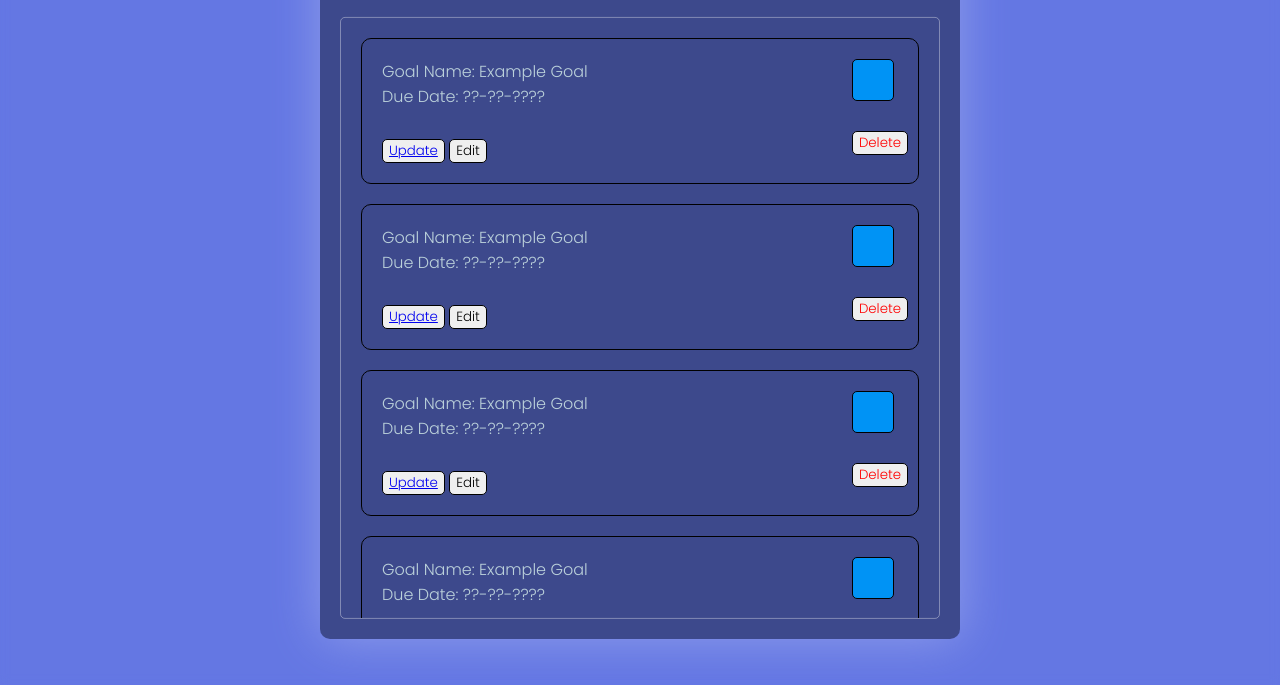
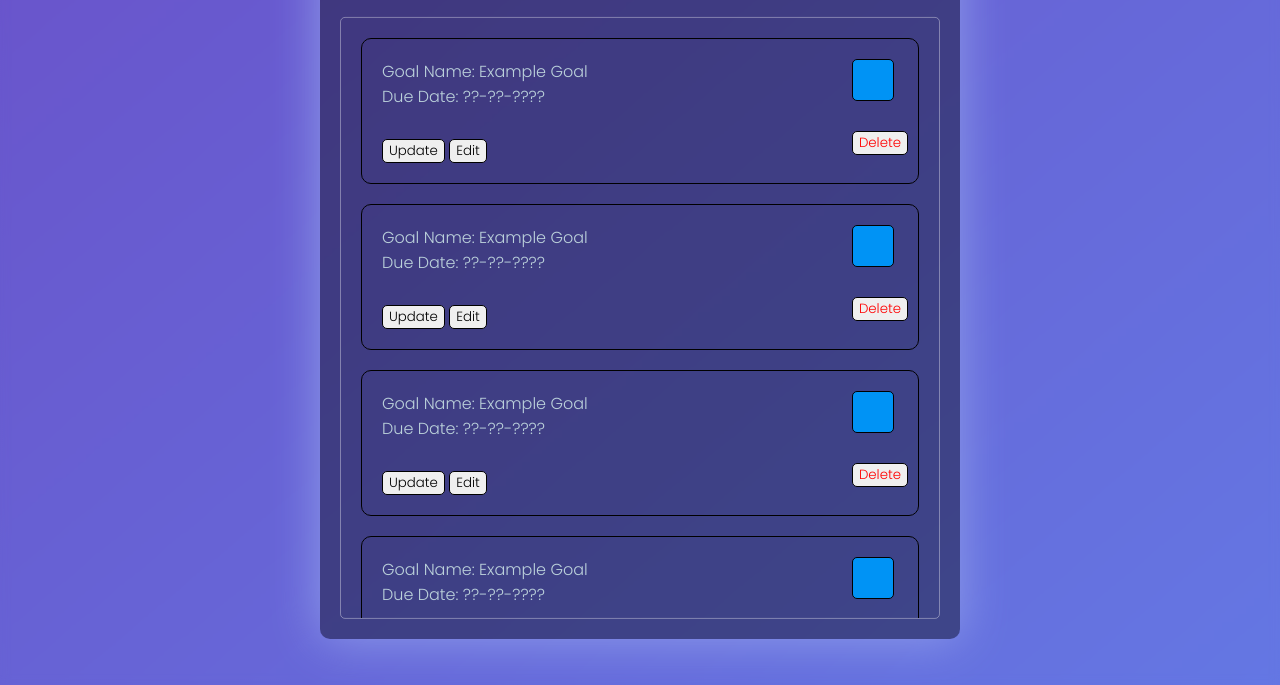
Before and after one commit to meeuw64/goal-setting-application, a plain HTML site: page goal-overview.html in a window 1280 px wide. Shown: the part 115-800 px from the top of the page. Drawn offline with Linux system fonts and the light colour scheme; a web font is replaced by a local one.

Commit message:
Updated stylesheet for goal overview page.

```diff
--- a/stylesheet-overview.css
+++ b/stylesheet-overview.css
@@ -4,7 +4,7 @@ body{
     margin: 0;
     padding: 0;
     font-family: 'Poppins', sans-serif;
-    background-color: #6477E3;
+    background-image: linear-gradient(320deg, #6477E3, #6953ca);
     backdrop-filter: blur(5px);
     height: 100vh;
     overflow: hidden;
@@ -83,3 +83,8 @@ button{
     padding: 0px;
     color:rgb(187, 209, 218);
 }
+
+a{
+    text-decoration: none;
+    color: rgb(0, 0, 0);
+}
```
